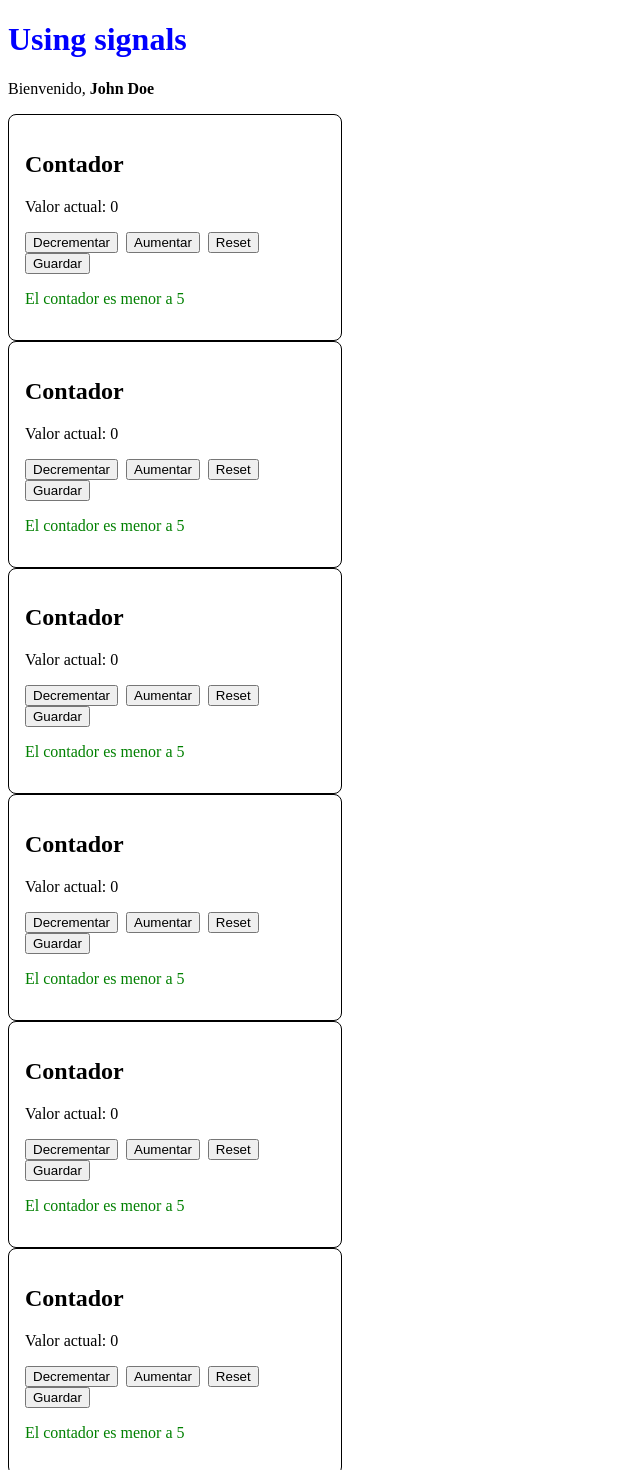
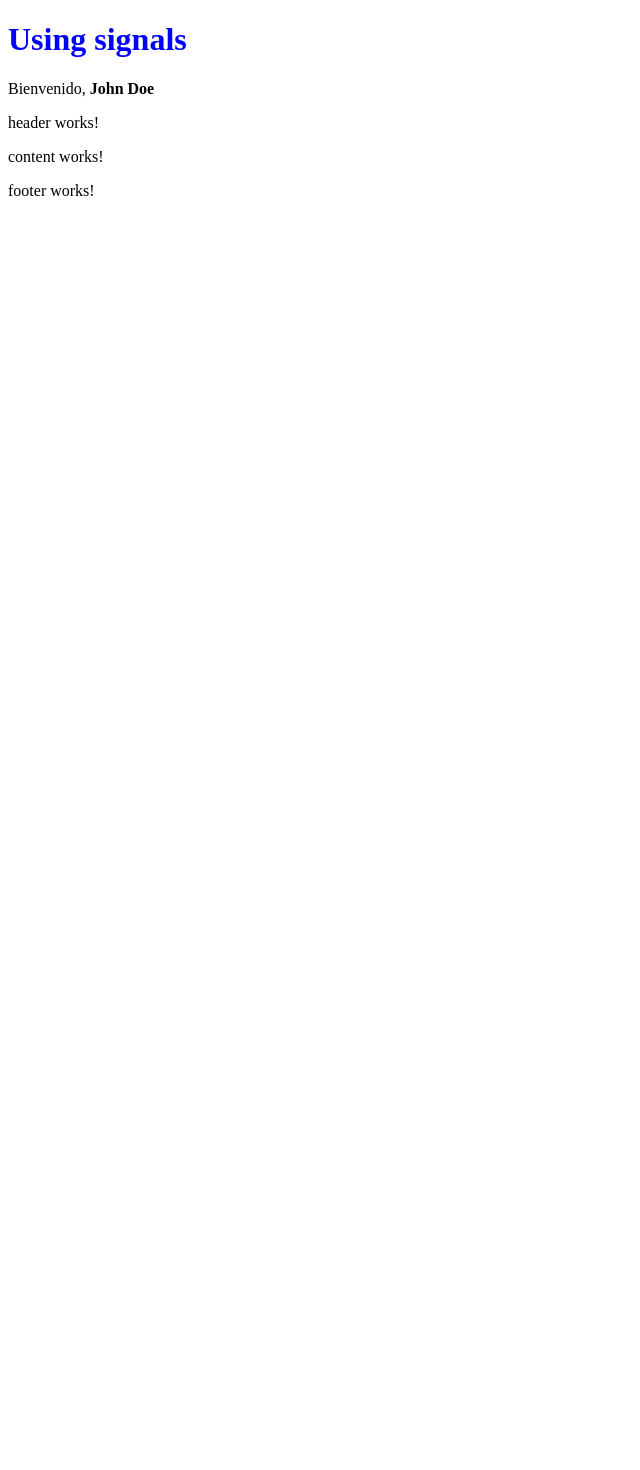
Before and after one commit to SunnySuaSal/mi-primera-app-angular, an Angular app: page / in a window 1280 px wide. Shown: the top 1470 px of the page, without its empty margins (0-640 px from the left). After the commit the page ends 800 px from the top, so only its background shows below. Built offline with nearby package versions, Linux system fonts and the light colour scheme.

Commit message:
Generates Header, Content and Footer components

```diff
--- a/src/app/app.html
+++ b/src/app/app.html
@@ -2,9 +2,6 @@
 
 <p>Bienvenido, <strong>{{username()}}</strong></p>
 
-<app-counter></app-counter>
-<app-counter></app-counter>
-<app-counter></app-counter>
-<app-counter></app-counter>
-<app-counter></app-counter>
-<app-counter></app-counter>
+<app-header></app-header>
+<app-content></app-content>
+<app-footer></app-footer>
--- a/src/app/app.ts
+++ b/src/app/app.ts
@@ -1,10 +1,12 @@
 import { Component, signal, WritableSignal } from '@angular/core';
 import { RouterOutlet } from '@angular/router';
-import { Counter } from './components/counter/counter';
+import { Header } from './components/header/header';
+import { Content } from './components/content/content';
+import { Footer } from './components/footer/footer';
 
 @Component({
   selector: 'app-root',
-  imports: [RouterOutlet, Counter], //Aqui agregas las clases (comienzan con mayuscula) de los componentes que quieres importar
+  imports: [RouterOutlet, Header, Content, Footer], //Aqui agregas las clases (comienzan con mayuscula) de los componentes que quieres importar
   templateUrl: './app.html',
   styleUrl: './app.css'
 })
--- /dev/null
+++ b/src/app/components/content/content.html
@@ -0,0 +1 @@
+<p>content works!</p>
--- /dev/null
+++ b/src/app/components/footer/footer.html
@@ -0,0 +1 @@
+<p>footer works!</p>
--- /dev/null
+++ b/src/app/components/header/header.html
@@ -0,0 +1 @@
+<p>header works!</p>
```
Also changed, not shown: src/app/components/content/content.ts (added, +11 -0 lines), src/app/components/footer/footer.ts (added, +11 -0 lines), src/app/components/header/header.ts (added, +11 -0 lines), src/app/components/content/content.css (added), src/app/components/footer/footer.css (added), src/app/components/header/header.css (added).
